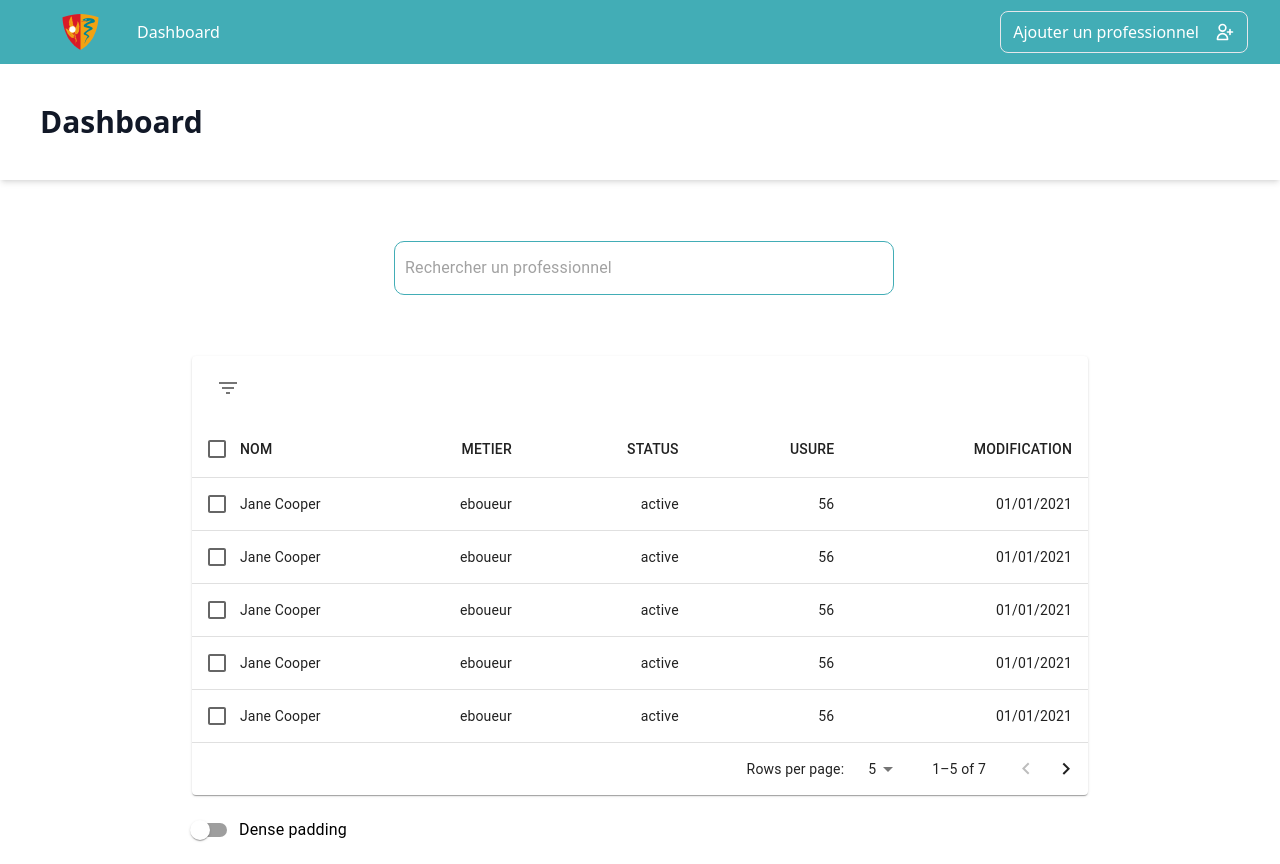
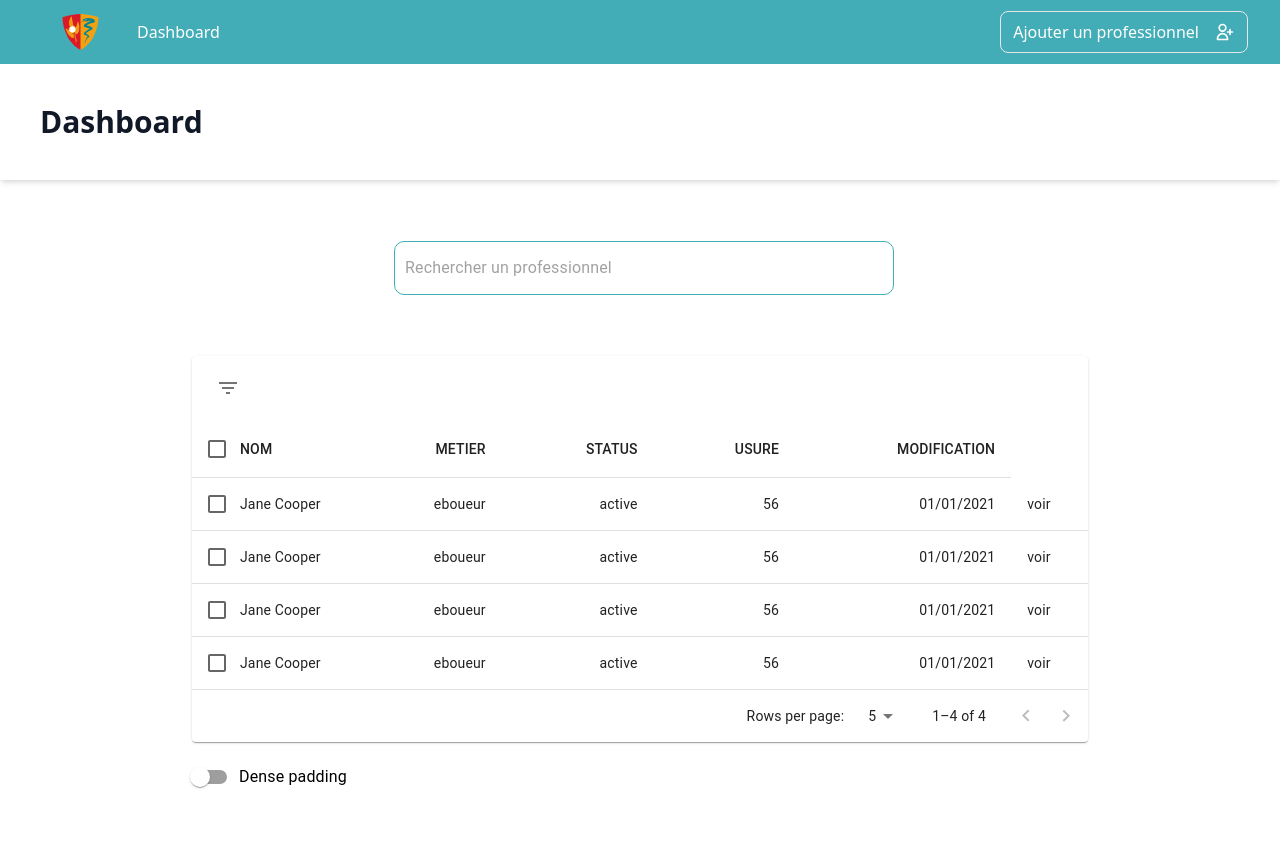
Before and after one commit to oayouub/Chatenay-Malabry--front, a React (Create React App) app in the folder chatenay-app/: page / in a window 1280 px wide. Built offline with nearby package versions, Linux system fonts and the light colour scheme.

Commit message:
add link dashboard to profile

```diff
--- a/chatenay-app/src/App.js
+++ b/chatenay-app/src/App.js
@@ -1,6 +1,7 @@
 import { BrowserRouter, Routes, Route } from "react-router-dom";
 import Home from "./Pages/Home";
 import FormPage from "./Pages/FormPage";
+import ProfilePage from "./Pages/ProfilePage";
 
 function App() {
   return (
@@ -8,6 +9,7 @@ function App() {
       <Routes>
         <Route path="/" element={<Home />} />
         <Route path="/form" element={<FormPage />} />
+        <Route path="/profile" element={<ProfilePage />} />
       </Routes>
     </BrowserRouter>
   );
--- a/chatenay-app/src/components/TableDashboard.js
+++ b/chatenay-app/src/components/TableDashboard.js
@@ -21,6 +21,8 @@ import Switch from '@mui/material/Switch';
 import DeleteIcon from '@mui/icons-material/Delete';
 import FilterListIcon from '@mui/icons-material/FilterList';
 import { visuallyHidden } from '@mui/utils';
+import { Link } from "react-router-dom";
+
 
 function createData(id, name, metier, status, usure, modification) {
   return {
@@ -34,9 +36,6 @@ function createData(id, name, metier, status, usure, modification) {
 }
 
 const rows = [
-  createData(1, 'Jane Cooper', 'eboueur', 'active', 56,'01/01/2021'),
-  createData(1, 'Jane Cooper', 'eboueur', 'active', 56,'01/01/2021'),
-  createData(1, 'Jane Cooper', 'eboueur', 'active', 56,'01/01/2021'),
   createData(1, 'Jane Cooper', 'eboueur', 'active', 56,'01/01/2021'),
   createData(1, 'Jane Cooper', 'eboueur', 'active', 56,'01/01/2021'),
   createData(1, 'Jane Cooper', 'eboueur', 'active', 56,'01/01/2021'),
@@ -179,8 +178,6 @@ function TableDashboard(props) {
         }),
       }}
     >
-
-
       {numSelected > 0 ? (
         <Tooltip title="Delete">
           <IconButton>
@@ -327,6 +324,8 @@ export default function EnhancedTable() {
                     <TableCell align="right">{row.status}</TableCell>
                     <TableCell align="right">{row.usure}</TableCell>
                     <TableCell align="right">{row.modification}</TableCell>
+                    <TableCell>
+                        <Link to="/profile">voir</Link></TableCell>
                   </TableRow>
                 );
               })}
```
